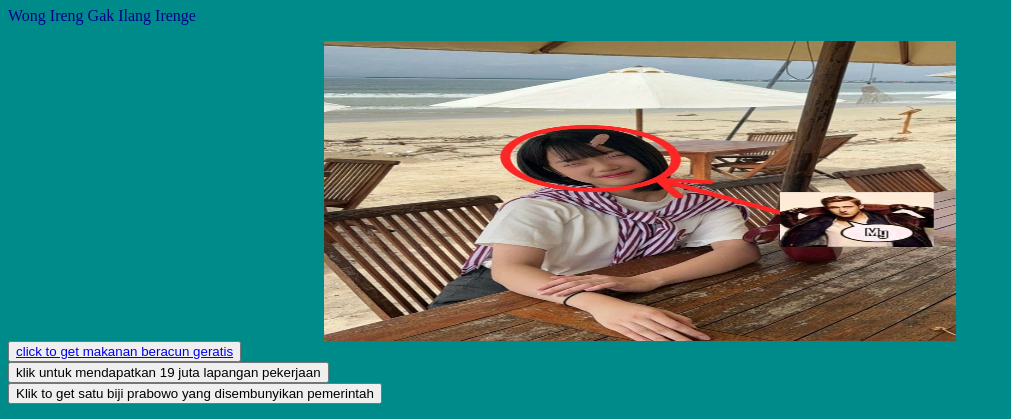
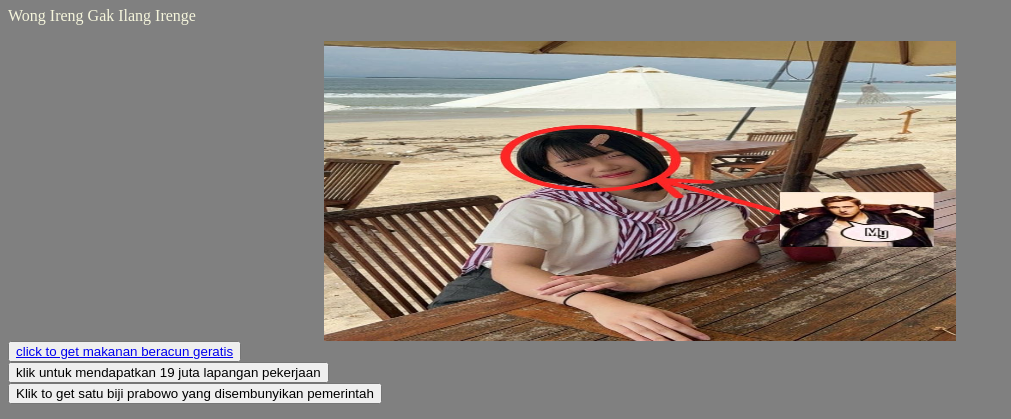
Before and after one commit to d24941287-eng/Ahok-Biadab, a plain HTML site: page index.html in a window 1280 px wide. Shown: the part 73-492 px from the top of the page, without its empty margins (0-1011 px from the left). Drawn offline with Linux system fonts and the light colour scheme.

Commit message:
Add files via upload

```diff
--- a/index.html
+++ b/index.html
@@ -9,8 +9,8 @@
 </head>
   <style>
     .dark-mode {
-      background-color: darkcyan;
-      color: darkblue;
+      background-color: gray;
+      color: beige;
     }
   </style>
 </head>
@@ -33,8 +33,13 @@
         <button onclick="musik()">
          <head>
 
+
+
+
             <a href="https://www.instagram.com/reel/DNnlnegzc75/?igsh=NmZ6aDJ0bndid2Q4">click
-                to get makanan beracun geratis</a>
+                to get makanan beracun geratis </a>
+
+
         </button>
     </div>
 
--- a/style.css
+++ b/style.css
@@ -1,6 +1,6 @@
 .crot {
     height: 300px;
-    width: 300px;
+    width: 350px;
     display: block;
     margin-left: auto;
     margin-right: auto;
```
